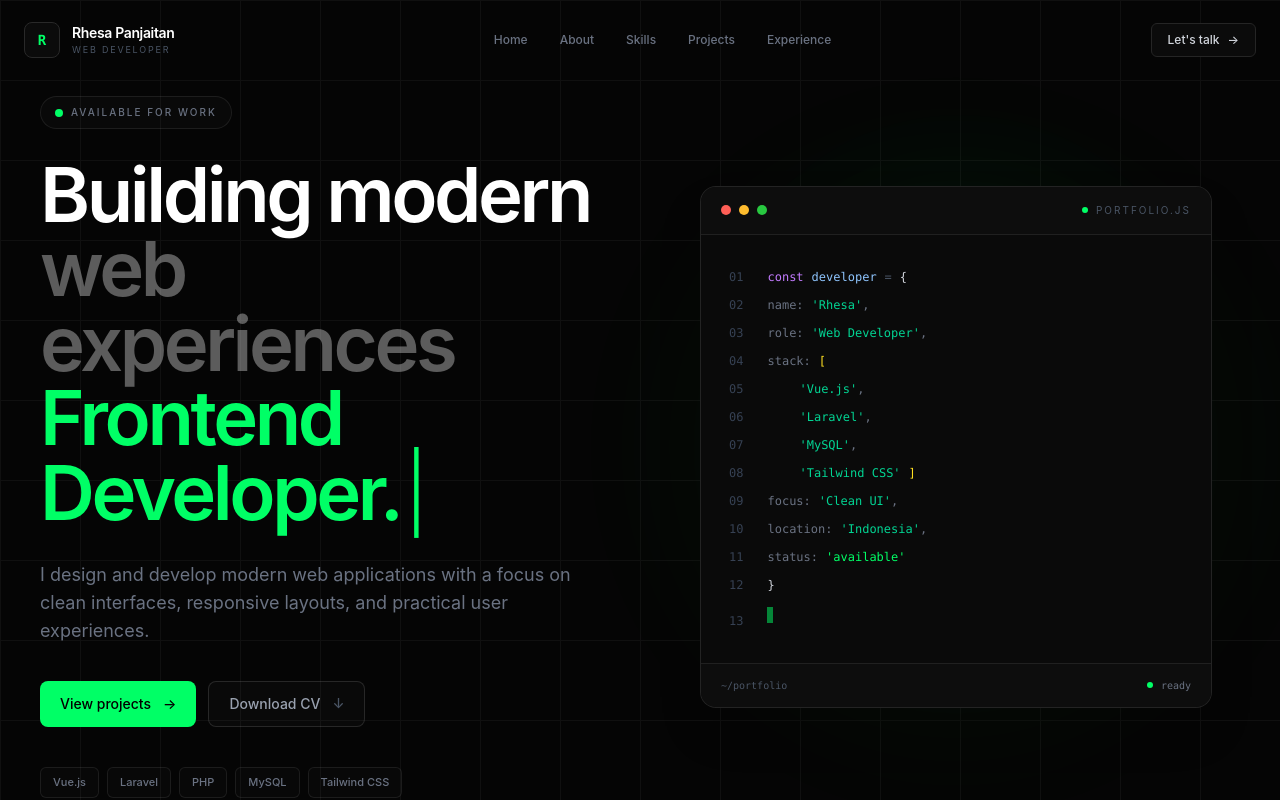
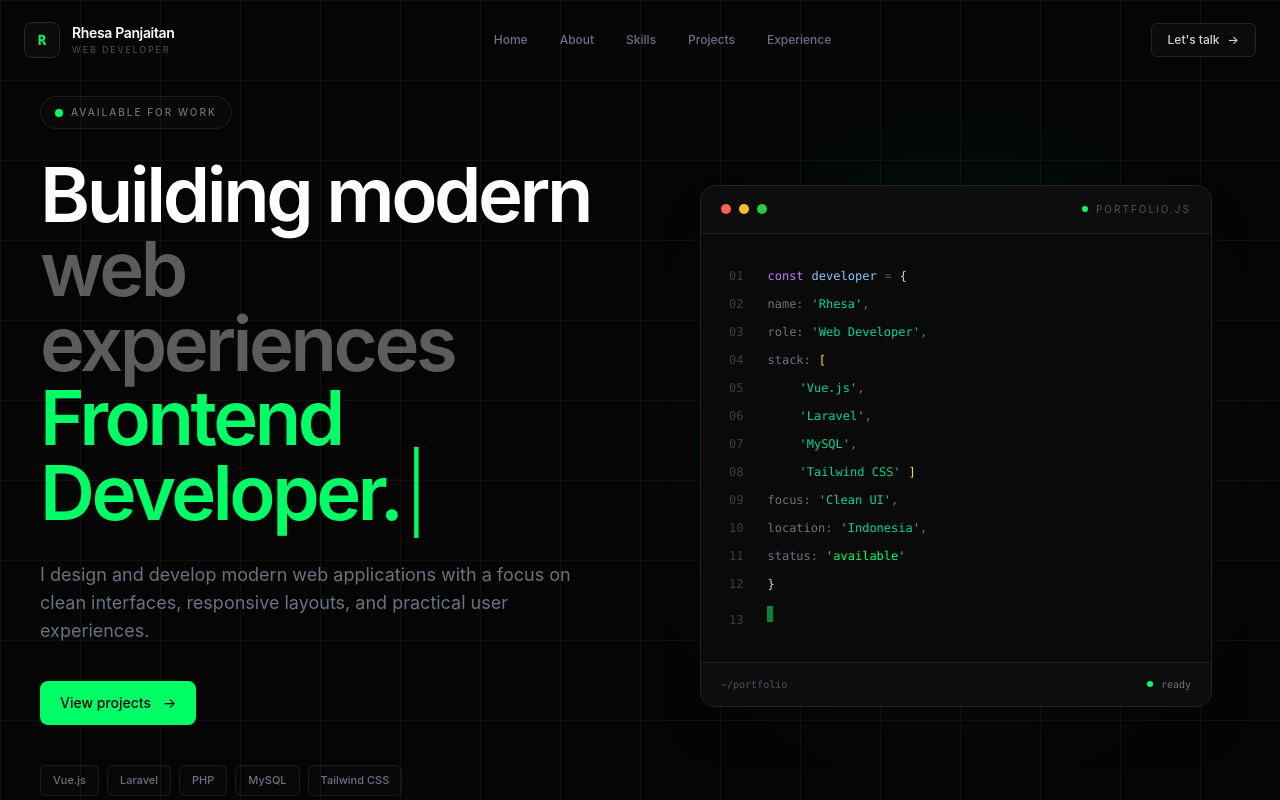
Before and after one commit to rhesapnjtn/portofolio, a Vue app: page / in a window 1280 px wide. Shown: the top 800 px of the page. Built offline with nearby package versions, Linux system fonts and the light colour scheme.

Commit message:
hapus tombol button di home

```diff
--- a/src/views/Home.vue
+++ b/src/views/Home.vue
@@ -233,19 +233,7 @@ onUnmounted(() => {
 
               <!-- CV -->
 
-              <a
-                href="/resume.pdf"
-                download
-                class="inline-flex items-center gap-3 rounded-lg border border-white/[0.12] bg-white/[0.02] px-4 py-3 text-sm font-medium text-gray-400 transition duration-300 hover:border-white/30 hover:text-white sm:px-5"
-              >
 
-                Download CV
-
-                <span class="text-gray-600">
-                  ↓
-                </span>
-
-              </a>
 
             </div>
 
```
